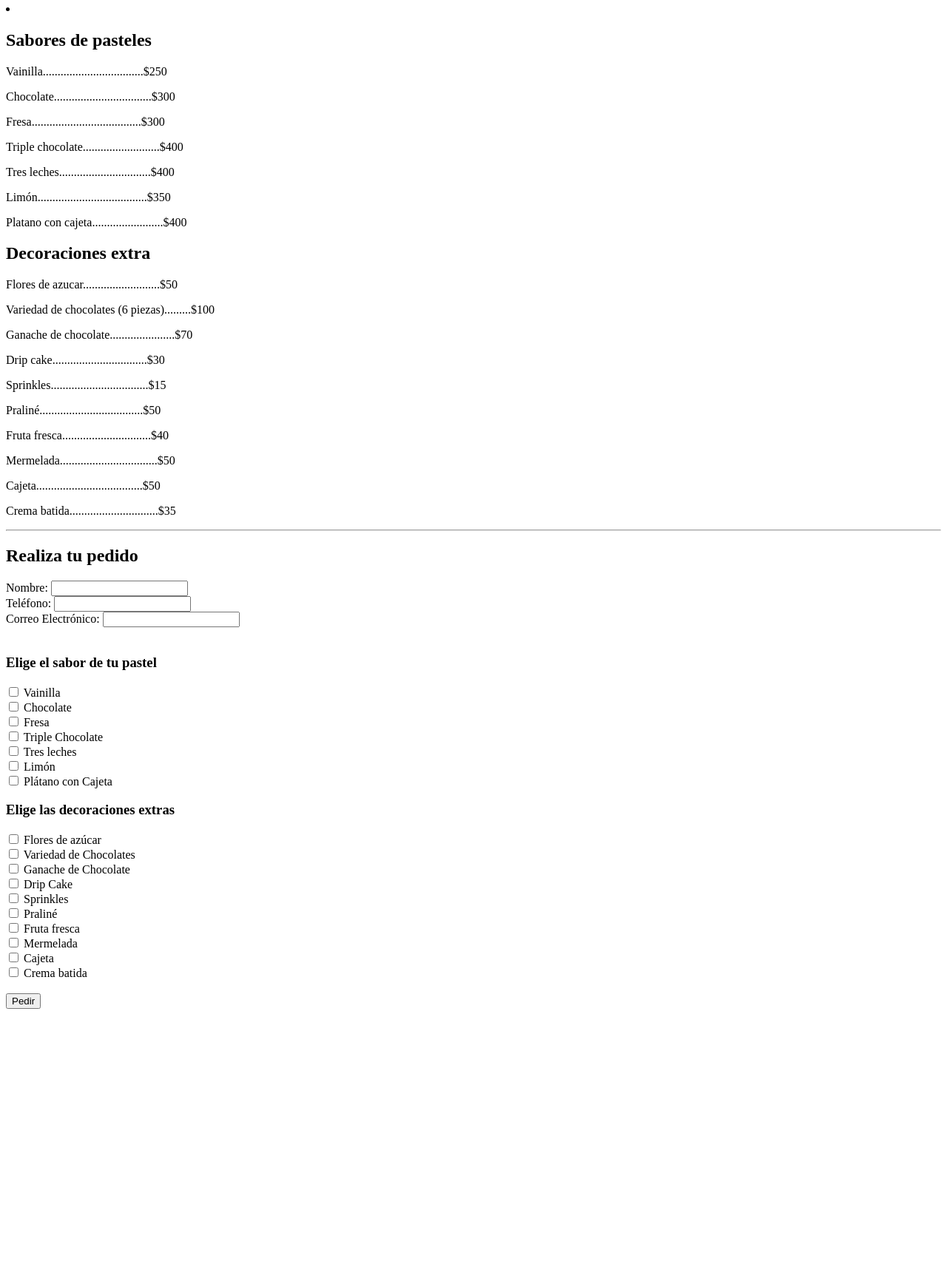
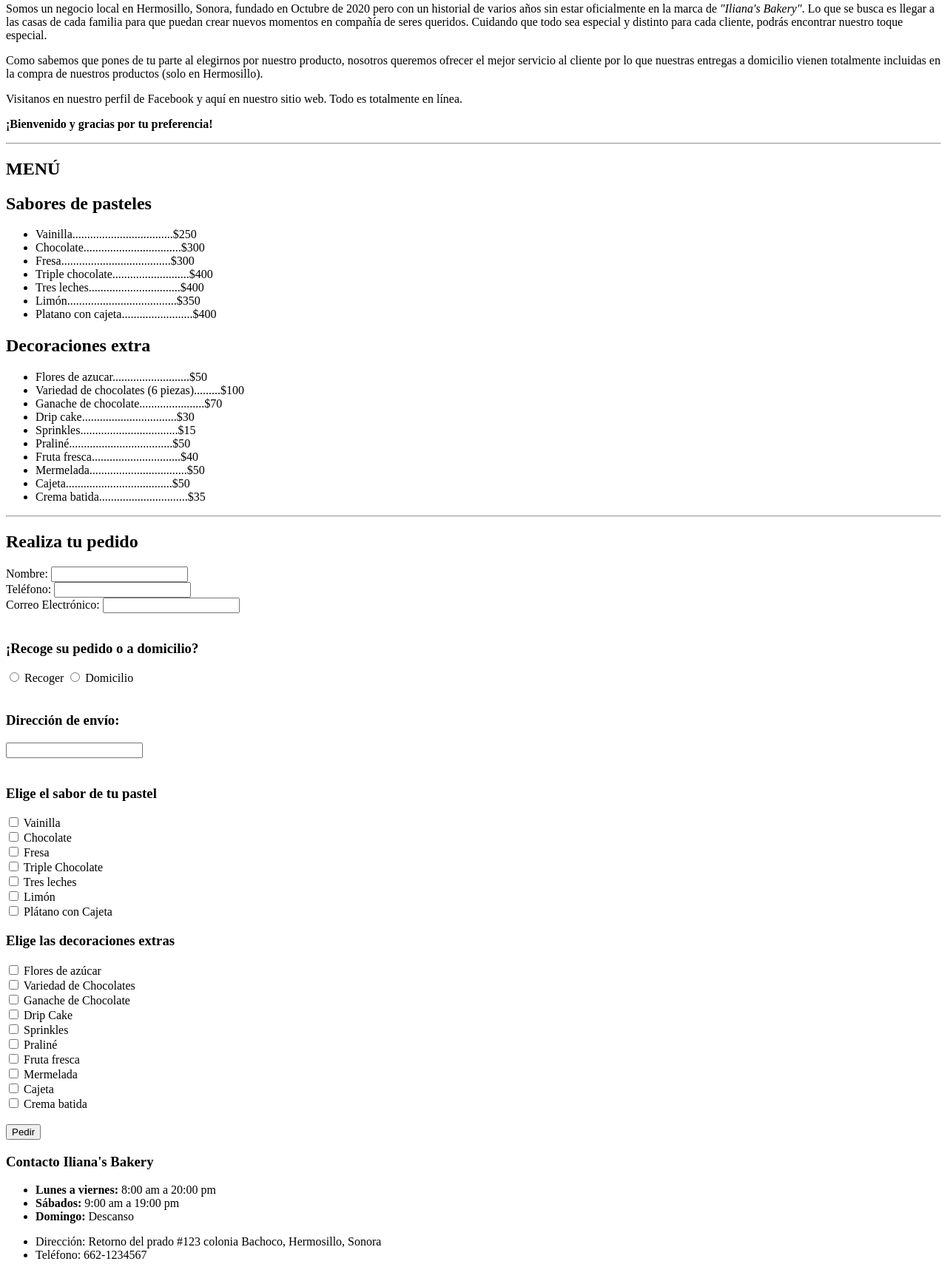
Before and after one commit to IleanaAP/html_LaunchX, a plain HTML site: page index.html in a window 1280 px wide. Shown: the part 308-2017 px from the top of the page at 74% size. Before the commit the page ends 1680 px from the top, so only its background shows below. Drawn offline with Linux system fonts and the light colour scheme.

Commit message:
Created branch for edition of draft

```diff
--- a/index.html
+++ b/index.html
@@ -14,41 +14,70 @@
     />
     <h1>¡Bienvenidos a Iliana's Bakery!</h1>
 
-    <hr>
+    <hr />
+    <!--Sección conócenos/quiénes somos -->
+    <section id="conocenos">
+      <div class="container">
+        <h2>¡Conócenos! ¿Quiénes somos?</h2>
+        <p class="texto">
+          Somos un negocio local en Hermosillo, Sonora, fundado en Octubre de
+          2020 pero con un historial de varios años sin estar oficialmente en la
+          marca de <em>"Iliana's Bakery"</em>. Lo que se busca es llegar a las
+          casas de cada familia para que puedan crear nuevos momentos en
+          compañía de seres queridos. Cuidando que todo sea especial y distinto
+          para cada cliente, podrás encontrar nuestro toque especial.
+        </p>
+        <p class="texto">
+          Como sabemos que pones de tu parte al elegirnos por nuestro producto,
+          nosotros queremos ofrecer el mejor servicio al cliente por lo que
+          nuestras entregas a domicilio vienen totalmente incluidas en la compra
+          de nuestros productos (solo en Hermosillo).
+        </p>
+        <p class="texto">
+          Visitanos en nuestro perfil de Facebook y aquí en nuestro sitio web.
+          Todo es totalmente en línea.
+        </p>
+        <p class="texto">
+          <strong>¡Bienvenido y gracias por tu preferencia!</strong>
+        </p>
+      </div>
+    </section>
+
+    <hr />
+
     <!--menu pasteleria-->
     <section id="menu" name="menu">
       <div class="container">
         <h1>MENÚ</h1>
-            <li>
+        <h2>Sabores de pasteles</h2>
         <ul>
-
+          <li>Vainilla..................................$250</li>
+          <li>Chocolate.................................$300</li>
+          <li>Fresa.....................................$300</li>
+          <li>Triple chocolate..........................$400</li>
+          <li>Tres leches...............................$400</li>
+          <li>Limón.....................................$350</li>
+          <li>Platano con cajeta........................$400</li>
         </ul>
-            </li>
-            <h2>Sabores de pasteles</h2>
-            <p>Vainilla..................................$250</p>
-            <p>Chocolate.................................$300</p>
-            <p>Fresa.....................................$300</p>
-            <p>Triple chocolate..........................$400</p>
-            <p>Tres leches...............................$400</p>
-            <p>Limón.....................................$350</p>
-            <p>Platano con cajeta........................$400</p>
       </div>
       <div>
         <h2>Decoraciones extra</h2>
-            <p>Flores de azucar..........................$50</p>
-            <p>Variedad de chocolates (6 piezas).........$100</p>
-            <p>Ganache de chocolate......................$70</p>
-            <p>Drip cake................................$30</p>
-            <p>Sprinkles.................................$15</p>
-            <p>Praliné...................................$50</p>
-            <p>Fruta fresca..............................$40</p>
-            <p>Mermelada.................................$50</p>
-            <p>Cajeta....................................$50</p>
-            <p>Crema batida..............................$35</p>
+        <ul>
+          <li>Flores de azucar..........................$50</li>
+          <li>Variedad de chocolates (6 piezas).........$100</li>
+          <li>Ganache de chocolate......................$70</li>
+          <li>Drip cake................................$30</li>
+          <li>Sprinkles.................................$15</li>
+          <li>Praliné...................................$50</li>
+          <li>Fruta fresca..............................$40</li>
+          <li>Mermelada.................................$50</li>
+          <li>Cajeta....................................$50</li>
+          <li>Crema batida..............................$35</li>
+        </ul>
       </div>
     </section>
 
-    <hr>
+    <hr />
 
     <!--Formulario de pedido-->
     <section id="pedido" name="pedido">
@@ -57,63 +86,125 @@
         <form>
           <div>
             <label for="nombreCliente">Nombre:</label>
-                    <input type="text" id="nombreCliente" name="nombreCliente"/>
+            <input type="text" id="nombreCliente" name="nombreCliente" />
           </div>
           <div>
             <label for="telefonoCliente">Teléfono:</label>
-                    <input type="number" id="telefonoCliente" name="telefonoCliente"/>
+            <input type="tel" id="telefonoCliente" name="telefonoCliente" maxlength="10" minlength="10"/>
           </div>
           <div>
             <label for="emailCliente">Correo Electrónico:</label>
-                    <input type="email" id="emailCliente" name="emailCliente"/>
+            <input type="email" id="emailCliente" name="emailCliente" />
+          </div>
+          <br>
+          <div>
+            <h3>¡Recoge su pedido o a domicilio?</h3>
+            <input type="radio" name="tipoPedido" value="Recoger"/> Recoger
+            <input type="radio" name="tipoPedido" value="Domicilio"/> Domicilio
+          </div>
+          <br>
+          <div>
+            <h3>Dirección de envío:</h3>
+            <input type="text" id="direccionEnvio" name="direccionEnvio"/>
           </div>
           <br>
           <div>
             <h3>Elige el sabor de tu pastel</h3>
-                    <input type="checkbox" id="saborVainilla" name="saborVainilla"/>
-                    <label for="saborVainilla">Vainilla</label><br>
-                    <input type="checkbox" id="saborChocolate" name="saborChocolate"/>
-                    <label for="saborChocolate">Chocolate</label><br>
-                    <input type="checkbox" id="saborFresa" name="saborFresa"/>
-                    <label for="saborFresa">Fresa</label><br>
-                    <input type="checkbox" id="saborTripleC" name="saborTripleC"/>
-                    <label for="saborTripleC">Triple Chocolate</label><br>
-                    <input type="checkbox" id="saborLeches" name="saborLeches"/>
-                    <label for="saborLeches">Tres leches</label><br>
-                    <input type="checkbox" id="saborLimon" name="saborLimon"/>
-                    <label for="saborLimon">Limón</label><br>
-                    <input type="checkbox" id="saborPlatano" name="saborPlatano"/>
+            <input type="checkbox" id="saborVainilla" name="saborVainilla" />
+            <label for="saborVainilla">Vainilla</label><br />
+            <input type="checkbox" id="saborChocolate" name="saborChocolate" />
+            <label for="saborChocolate">Chocolate</label><br />
+            <input type="checkbox" id="saborFresa" name="saborFresa" />
+            <label for="saborFresa">Fresa</label><br />
+            <input type="checkbox" id="saborTripleC" name="saborTripleC" />
+            <label for="saborTripleC">Triple Chocolate</label><br />
+            <input type="checkbox" id="saborLeches" name="saborLeches" />
+            <label for="saborLeches">Tres leches</label><br />
+            <input type="checkbox" id="saborLimon" name="saborLimon" />
+            <label for="saborLimon">Limón</label><br />
+            <input type="checkbox" id="saborPlatano" name="saborPlatano" />
             <label for="saborPlatano">Plátano con Cajeta</label>
           </div>
           <div>
             <h3>Elige las decoraciones extras</h3>
-                    <input type="checkbox" id="decoracionFlor" name="decoracionFlor"/>
-                    <label for="decoracionFlor"></label>Flores de azúcar<br>
-                    <input type="checkbox" id="decoracionChoco" name="decoracionChoco"/>
-                    <label for="decoracionChoco">Variedad de Chocolates</label><br>
-                    <input type="checkbox" id="decoracionGanache" name="decoracionGanache"/>
-                    <label for="decoracionGanache">Ganache de Chocolate</label><br>
-                    <input type="checkbox" id="decoracionDrip" name="decoracionDrip"/>
-                    <label for="decoracionDrip">Drip Cake</label><br>
-                    <input type="checkbox" id="decoracionSprinkles" name="decoracionSprinkles"/>
-                    <label for="decoracionSprinkles">Sprinkles</label><br>
-                    <input type="checkbox" id="decoracionPraline" name="decoracionPraline"/>
-                    <label for="decoracionPraline">Praliné</label><br>
-                    <input type="checkbox" id="decoracionFruta" name="decoracionFruta"/>
-                    <label for="decoracionFruta">Fruta fresca</label><br>
-                    <input type="checkbox" id="decoracionMermelada" name="decoracionMermelada"/>
-                    <label for="decoracionMermelada">Mermelada</label><br>
-                    <input type="checkbox" id="decoracionCajeta" name="decoracionCajeta"/>
-                    <label for="decoracionCajeta">Cajeta</label><br>
-                    <input type="checkbox" id="decoracionCrema" name="decoracionCrema"/>
+            <input type="checkbox" id="decoracionFlor" name="decoracionFlor" />
+            <label for="decoracionFlor"></label>Flores de azúcar<br />
+            <input
+              type="checkbox"
+              id="decoracionChoco"
+              name="decoracionChoco"
+            />
+            <label for="decoracionChoco">Variedad de Chocolates</label><br />
+            <input
+              type="checkbox"
+              id="decoracionGanache"
+              name="decoracionGanache"
+            />
+            <label for="decoracionGanache">Ganache de Chocolate</label><br />
+            <input type="checkbox" id="decoracionDrip" name="decoracionDrip" />
+            <label for="decoracionDrip">Drip Cake</label><br />
+            <input
+              type="checkbox"
+              id="decoracionSprinkles"
+              name="decoracionSprinkles"
+            />
+            <label for="decoracionSprinkles">Sprinkles</label><br />
+            <input
+              type="checkbox"
+              id="decoracionPraline"
+              name="decoracionPraline"
+            />
+            <label for="decoracionPraline">Praliné</label><br />
+            <input
+              type="checkbox"
+              id="decoracionFruta"
+              name="decoracionFruta"
+            />
+            <label for="decoracionFruta">Fruta fresca</label><br />
+            <input
+              type="checkbox"
+              id="decoracionMermelada"
+              name="decoracionMermelada"
+            />
+            <label for="decoracionMermelada">Mermelada</label><br />
+            <input
+              type="checkbox"
+              id="decoracionCajeta"
+              name="decoracionCajeta"
+            />
+            <label for="decoracionCajeta">Cajeta</label><br />
+            <input
+              type="checkbox"
+              id="decoracionCrema"
+              name="decoracionCrema"
+            />
             <label for="decoracionCrema">Crema batida</label>
           </div>
-                <br>
-                <input type="submit" value="Pedir">
+          <br />
+          <a href="./pedido.html">
+              <button>Pedir</button>
+          </a>
+          <!--<input type="submit" value="Pedir" />-->
         </form>
-
       </div>
     </section>
 
+    <!--horario pasteleria-->
+    <section id="contacto" name="contacto">
+      <div class="container">
+        <h3>Contacto Iliana's Bakery</h3>
+        <ul>
+          <li><strong>Lunes a viernes:</strong> 8:00 am a 20:00 pm</li>
+          <li><strong>Sábados:</strong> 9:00 am a 19:00 pm</li>
+          <li><strong>Domingo:</strong> Descanso</li>
+        </ul>
+        <ul>
+            <li>Dirección: Retorno del prado #123 colonia Bachoco, Hermosillo, Sonora</li>
+            <li>Teléfono: 662-1234567</li>
+        </ul>
+      </div>
+    </section>
+
+    <!--contacto-->
   </body>
 </html>
```
Also changed, not shown: pedido.html (+1 -0 lines). Lines whose indentation alone changed are shown as unchanged.
